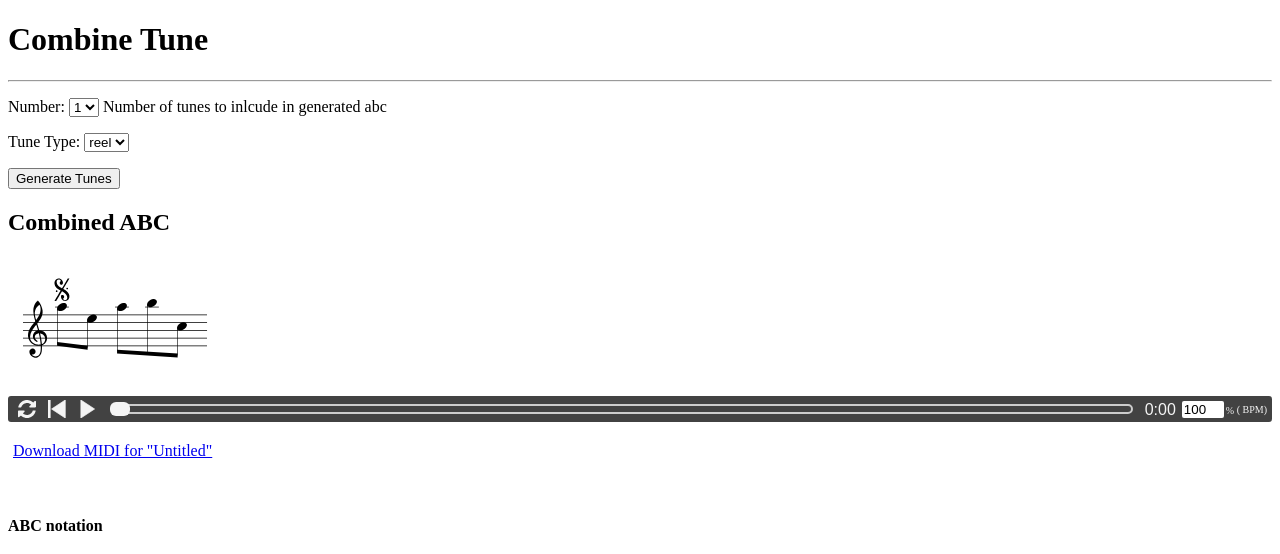
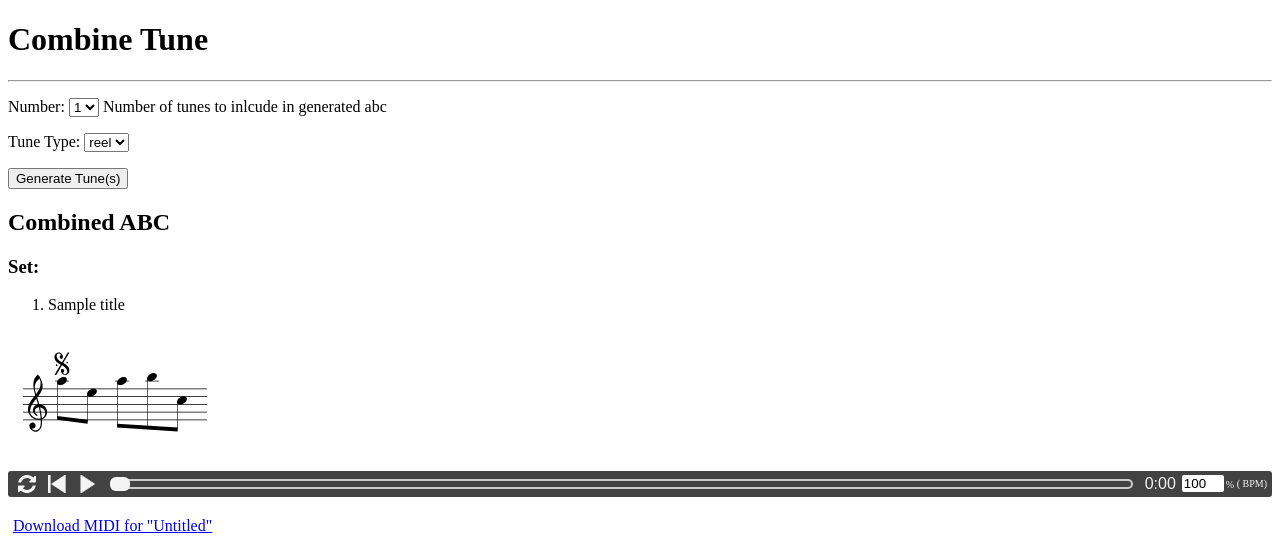
Before and after one commit to claytoncook12/40sessiontunes, a Django app: template DjangoApp/templates/tunes/abc_combine.html in a window 1280 px wide. Shown: the top 554 px of the page. Run offline with Django 3.2, Linux system fonts and the light colour scheme; tables that the repository leaves empty hold one stand-in row (values such as "Sample post"); the template is opened without the code that fills it: values that come from a table or form of the project are taken from there, most other values are stand-ins (such as "Sample title", 1, 10 or a date in 2020).

Commit message:
fix errors on combine tune page and underlying tunes_combine

```diff
--- a/DjangoApp/templates/tunes/abc_combine.html
+++ b/DjangoApp/templates/tunes/abc_combine.html
@@ -50,11 +50,18 @@
 <!-- Form For Selecting Tunes -->
 <form method="GET" action="{% url  'tunes:abc_combine' %}">
     {{ form.as_p }}
-    <p><input type="submit" value="Generate Tunes"></p>
+    <p><input type="submit" value="Generate Tune(s)"></p>
 </form>
 
+<!-- Display Generated ABC Notation -->
+{% if abc %}
     <h2>Combined ABC</h2>
-    {% if abc %}
+    <h3>Set:</h3>
+    <ol>
+    {% for tune_title in title %}
+        <li>{{ tune_title }}</li>
+    {% endfor %}
+    </ol>
     <!-- divs for abc paper and audio -->
     <div id="paper"></div>
     <div id="audio"></div>
--- a/DjangoApp/tunes/forms.py
+++ b/DjangoApp/tunes/forms.py
@@ -7,7 +7,6 @@ class PullCombineABCForm(forms.Form):
         ("1", 1),
         ("2", 2),
         ("3", 3),
-        ("4", 4),
     ]
     tune_type_choice = [
         ("reel", "reel"),
--- a/DjangoApp/tunes/models.py
+++ b/DjangoApp/tunes/models.py
@@ -72,7 +72,7 @@ class ABCTune(models.Model):
     bpm = models.ForeignKey(BPM, on_delete=models.CASCADE, verbose_name="Beats Per Minute", null=True, blank=True)
 
     def __str__(self):
-        return f'{self.tune} ({self.key})'
+        return f'pk:{self.pk} {self.tune} ({self.key})'
 
     # Methods to Return ABC from model
     def abc_line_title(self):
--- a/DjangoApp/tunes/views.py
+++ b/DjangoApp/tunes/views.py
@@ -36,7 +36,7 @@ def abc_combine(request):
             if 'tune_type' in request.GET:
                 form = PullCombineABCForm(request.GET)
                 if form.is_valid():
-                    abc = combine_abc(
+                    abc, title = combine_abc(
                         pull_tunes(
                             num=int(form.cleaned_data['num']),
                             tune_type=form.cleaned_data['tune_type']
@@ -46,6 +46,7 @@ def abc_combine(request):
                     context = {
                         'form': form,
                         'abc': abc,
+                        'title': title,
                     }
 
                     return render(request, 'tunes/abc_combine.html', context)
```
Also changed, not shown: DjangoApp/tunes/tests/test_tunes_combine.py (+2 -2 lines), DjangoApp/tunes/tunes_combine.py (+7 -4 lines). Lines whose indentation alone changed are shown as unchanged.
